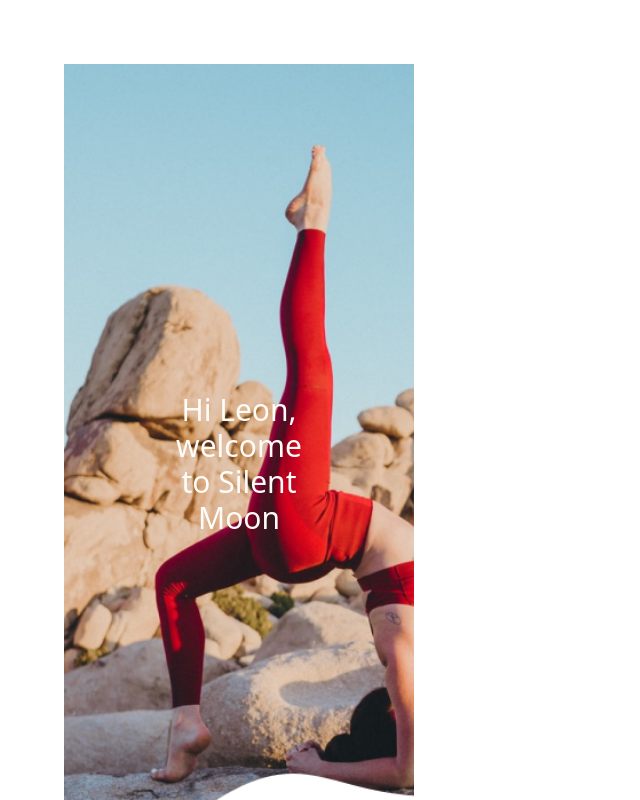
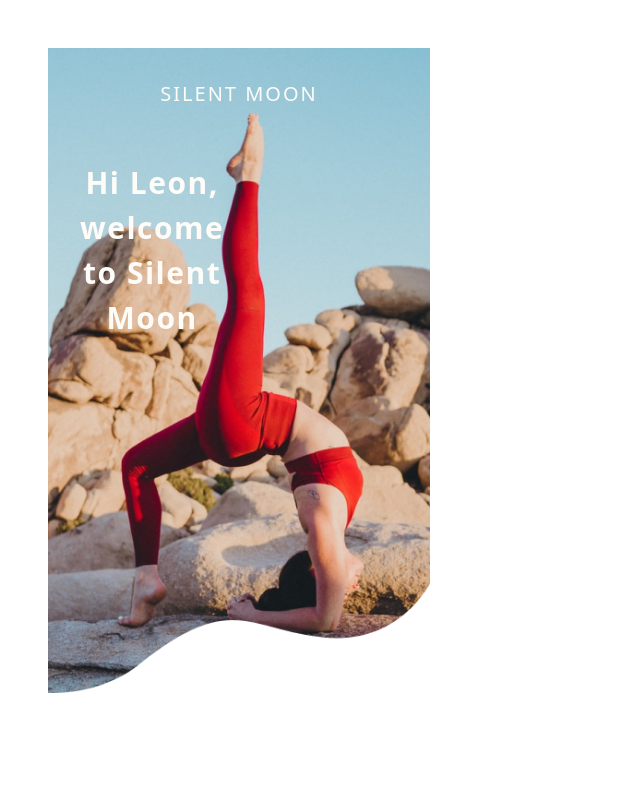
Before and after one commit to sharonVko/silent-moon, a React (Vite) app: page /welcome in a window 1280 px wide. Shown: the top 800 px of the page, without its empty margins (0-640 px from the left). Built offline with nearby package versions, Linux system fonts and the light colour scheme; no server answers.

Commit message:
on welcomepage : worked on img and line height

```diff
--- a/src/pages/welcome/Welcome.tsx
+++ b/src/pages/welcome/Welcome.tsx
@@ -2,9 +2,10 @@
 
 
 export const Welcome = () => {
-  return <div className="p-8">
-    <div className="bg-[url('/img/welcome_page.png')] bg-cover  h-screen w-full mb-12 flex items-center justify-center">
-      <p className="light-cream text-3xl px-12 py-6">Hi Leon, <br /> welcome <br />
+  return <div className="p-4 mx-auto">
+    <div className="bg-[url('/img/welcome_page.png')] bg-contain bg-no-repeat  h-screen w-full mb-8 flex   relative">
+    <h3 className="light-cream text-center text-xl tracking-widest absolute inset-x-0 top-8 z-1 ">SILENT MOON</h3>
+      <p className="light-cream text-3xl/normal tracking-wider font-extrabold pl-8 pt-28">Hi Leon, <br /> welcome <br />
       to Silent <br /> Moon</p>
     </div>
     <Link to={'/home'} className="btn-pink">GET STARTED</Link>
```
